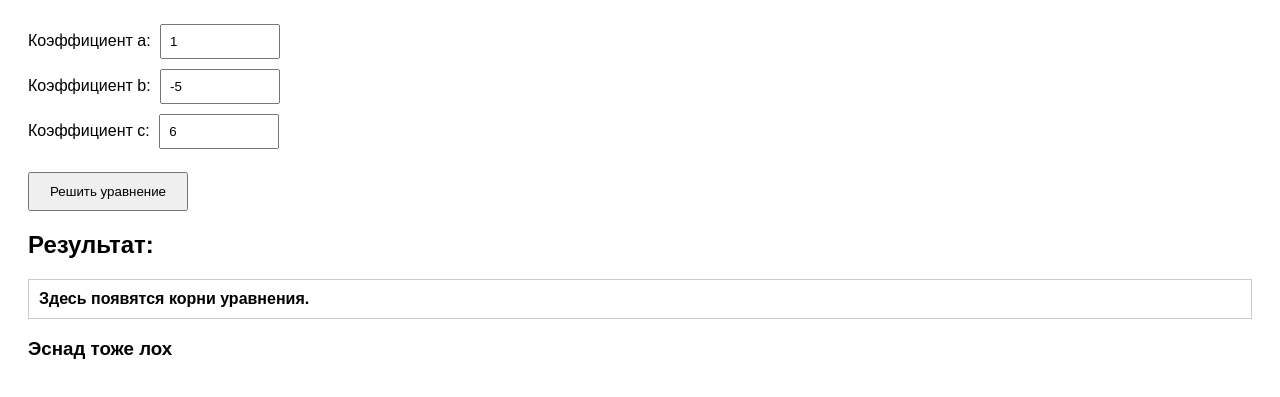
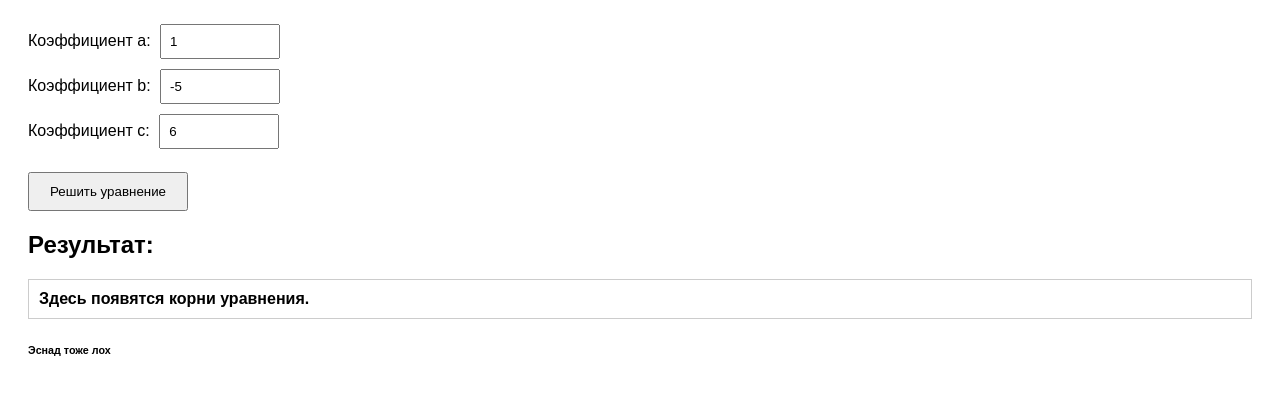
Before and after one commit to Lycuyc/quadratic-solver, a plain HTML site: page index.html in a window 1280 px wide. Shown: the part 89-486 px from the top of the page. Drawn offline with Linux system fonts and the light colour scheme.

Commit message:
Update index.html

```diff
--- a/index.html
+++ b/index.html
@@ -34,7 +34,7 @@
 
     <h2>Результат:</h2>
     <div id="output">Здесь появятся корни уравнения.</div>
-    <h3>Эснад тоже лох</h3>
+    <h6>Эснад тоже лох</h6>
 
     <script src="script.js"></script>
 
```
